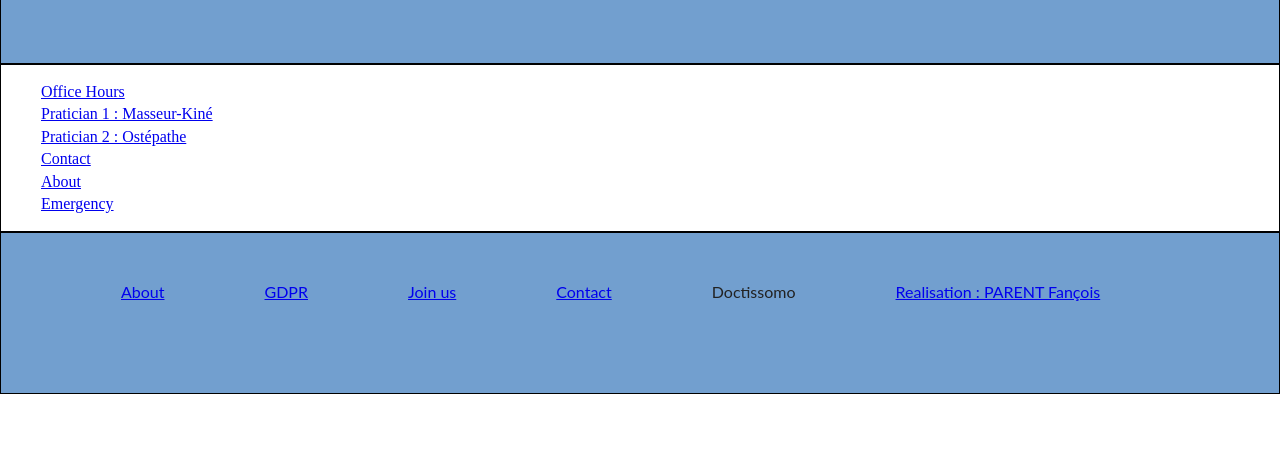
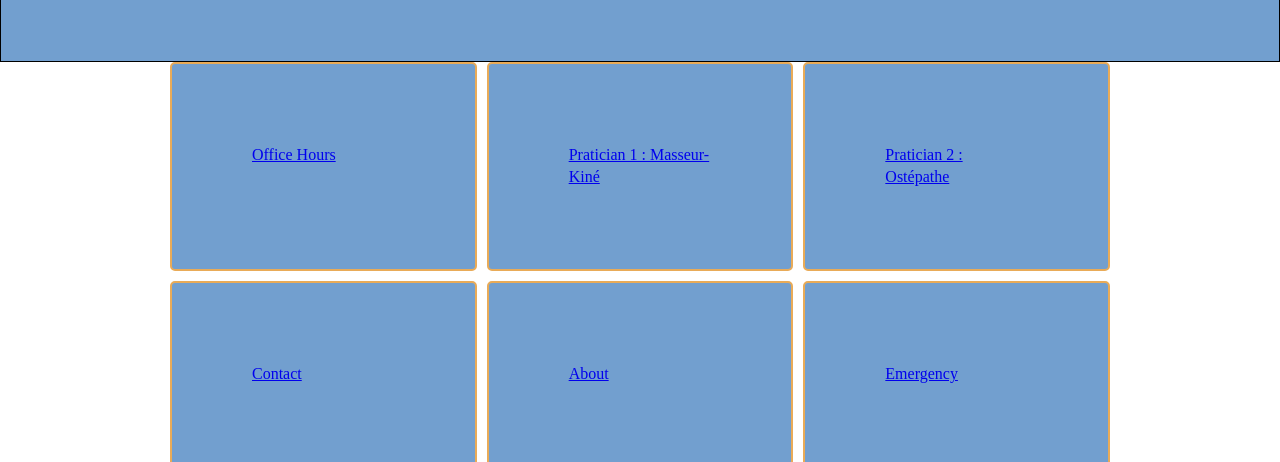
Before and after one commit to FrancoisPdev/Cabinet-medical, a plain HTML site: page index.html in a window 1280 px wide. Shown: the part 338-800 px from the top of the page. Drawn offline with nearby package versions, Linux system fonts and the light colour scheme.

Commit message:
lot of update in 2 two folder : css, wireframe and modification index.html

```diff
--- a/css/main.css
+++ b/css/main.css
@@ -215,6 +215,7 @@ header p{
 	padding-top: 2.5rem;
 }
 footer{
+	height:5rem;
 	border:.1rem solid black;
 	background-color:hsl(211, 49%, 63%);
 }
@@ -229,7 +230,30 @@ footer li{
 li {
 	list-style-type:none;
 }
-div{border:.1rem solid black;}
+* {box-sizing: border-box;}
+.wrapper {
+  max-width: 940px;
+  margin: 0 auto;
+}
+
+.wrapper > div {
+  border: 2px solid rgb(233,171,88);
+  border-radius: 5px;
+  background-color:hsl(211, 49%, 63%);
+  padding: 1em;
+  color: #d9480f;
+}.wrapper {
+  display: grid;
+  grid-template-columns: repeat(3, 1fr);
+  grid-gap: 10px;
+  grid-auto-rows: minmax(100px, auto);
+}
+/*
+*
+*****
+*****
+*
+*/
 }
 @media only screen and (min-width: 600px) {
 p{
@@ -263,7 +287,24 @@ footer li{
 li {
 	list-style-type:none;
 }
-div{border:.1rem solid black;}
+* {box-sizing: border-box;}
+.wrapper {
+  max-width: 940px;
+  margin: 0 auto;
+}
+
+.wrapper > div {
+  border: 2px solid rgb(233,171,88);
+  border-radius: 5px;
+  background-color:hsl(211, 49%, 63%);
+  padding: 1em;
+  color: #d9480f;
+}.wrapper {
+  display: grid;
+  grid-template-columns: repeat(3, 1fr);
+  grid-gap: 10px;
+  grid-auto-rows: minmax(100px, auto);
+}
 }
 /* ===============================
 	Tablette version
@@ -300,7 +341,24 @@ footer li{
 li {
 	list-style-type:none;
 }
-div{border:.1rem solid black;}
+* {box-sizing: border-box;}
+.wrapper {
+  max-width: 940px;
+  margin: 0 auto;
+}
+
+.wrapper > div {
+  border: 2px solid rgb(233,171,88);
+  border-radius: 5px;
+  background-color:hsl(211, 49%, 63%);
+  padding: 2rem;
+  color: #d9480f;
+}.wrapper {
+  display: grid;
+  grid-template-columns: repeat(3, 1fr);
+  grid-gap: 10px;
+  grid-auto-rows: minmax(100px, auto);
+}
 }
 
 /* =========================
@@ -338,9 +396,33 @@ footer li{
 li {
 	list-style-type:none;
 }
-div{border:.1rem solid black;}
+* {box-sizing: border-box;}
+.wrapper {
+  max-width: 940px;
+  margin: 0 auto;
 }
 
+.wrapper > div {
+  border: 2px solid rgb(233,171,88);
+  border-radius: 5px;
+  background-color:hsl(211, 49%, 63%);
+  padding: 3rem;
+  color: #d9480f;
+}.wrapper {
+  display: grid;
+  grid-template-columns: repeat(3, 1fr);
+  grid-gap: 10px;
+  grid-auto-rows: minmax(100px, auto);
+}
+}
+/*
+*
+*
+*****
+*****
+*
+*
+*/
 @media only screen and (min-width: 1280px) {
 p{
 font-family: 'Lato', sans-serif;
@@ -373,8 +455,31 @@ footer li{
 li {
 	list-style-type:none;
 }
-div{border:.1rem solid black;}
+* {box-sizing: border-box;}
+.wrapper {
+  max-width: 940px;
+  margin: 0 auto;
 }
+
+.wrapper > div {
+  border: 2px solid rgb(233,171,88);
+  border-radius: 5px;
+  background-color:hsl(211, 49%, 63%);
+  padding: 5rem;
+  color: #d9480f;
+}.wrapper {
+  display: grid;
+  grid-template-columns: repeat(3, 1fr);
+  grid-gap: 10px;
+  grid-auto-rows: minmax(100px, auto);
+}
+}
+/*
+*
+***
+***
+*
+*/
   /* Style adjustments for viewports that meet the condition */
 }
 
--- a/index.html
+++ b/index.html
@@ -21,7 +21,7 @@
   <!--[if IE]>
     <p class="browserupgrade">You are using an <strong>outdated</strong> browser. Please <a href="https://browsehappy.com/">upgrade your browser</a> to improve your experience and security.</p>
   <![endif]-->
-  <header>
+<header>
 	<nav>
 		<ul>
 			<li><p>666 Elisabeth street </p></li>
@@ -30,19 +30,15 @@
 		</ul>
 	</nav>
   </header>
-  		<div>
-			<ul>
-
-                	        <li><a href="html/hours.html" title="Our hours">Office Hours</a></li>
-				<li><a href="html/discipline1.html" title="Dr DUPONT Michel">Pratician 1 : Masseur-Kiné</a></Li>
-                	        <li><a href="html/discipline2.html" title="Dr DUPONT Marta">Pratician 2 : Ostépathe</a></li>
-				<li><a href="html/contact.html" title="Our contact">Contact</a></li>
-                	        <li><a href="html/about.html" title="Mieux nous connaitre">About</a></li>
-                	        <li><a href="html/urgence.html" title="Find local office">Emergency</a></li>
-                	</ul>
-
-		</div>
-  <footer>
+	<div div class="wrapper">
+	            	        <div class="one"><a href="html/hours.html" title="Our hours">Office Hours</a></div>
+					<div class="two"><a href="html/discipline1.html" title="Dr DUPONT Michel">Pratician 1 : Masseur-Kiné</a></div>
+                	       			 <div class="three"><a href="html/discipline2.html" title="Dr DUPONT Marta">Pratician 2 : Ostépathe</a></div>
+							<div class="four"><a href="html/contact.html" title="Our contact">Contact</a></div>
+                	       					 <div class="five"><a href="html/about.html" title="Mieux nous connaitre">About</a></div>
+                	       						 <div class="six"><a href="html/urgence.html" title="Find local office">Emergency</a></div>
+	</div>
+<footer>
 	  <ul>
 		  <li><p><a href="html/about.html">About</a></p></li>
 		  <li><p><a href="html/gdpr.html" title="view gdpr">GDPR</a></p></li>
```
Also changed, not shown: 4 other files.
